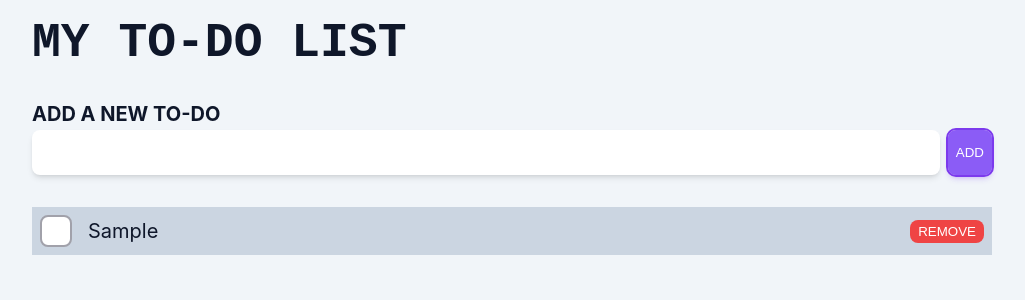
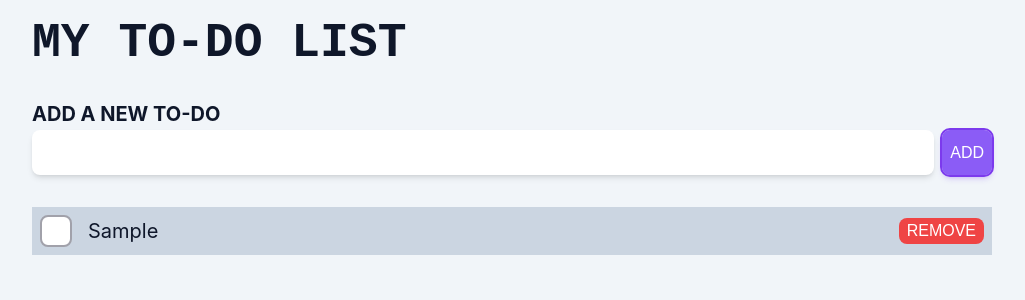
Before and after one commit to fabiau/react-redux-example, a React (Create React App) app: page / in a window 1280 px wide. Both pictures are taken after typing "Sample" into the empty fields and a click on the button "ADD". Shown: the top 300 px of the page, without its empty margins (128-1153 px from the left). Built offline with nearby package versions, Linux system fonts and the light colour scheme.

Commit message:
Add font size for buttons

```diff
--- a/src/components/toDos/TodoForm.css
+++ b/src/components/toDos/TodoForm.css
@@ -33,6 +33,7 @@
   text-transform: uppercase;
   transition-property: background, border;
   transition-duration: 300ms;
+  font-size: 1rem;
   box-shadow: 0 4px 6px -1px rgb(124 58 237 / 0.3),
     0 2px 4px -2px rgb(124 58 237 / 0.3);
 }
--- a/src/components/toDos/TodoListItem.css
+++ b/src/components/toDos/TodoListItem.css
@@ -21,6 +21,7 @@
   background: #ef4444;
   color: white;
   cursor: pointer;
+  font-size: 1rem;
   text-transform: uppercase;
   transition-property: background, color;
   transition-duration: 300ms;
```
